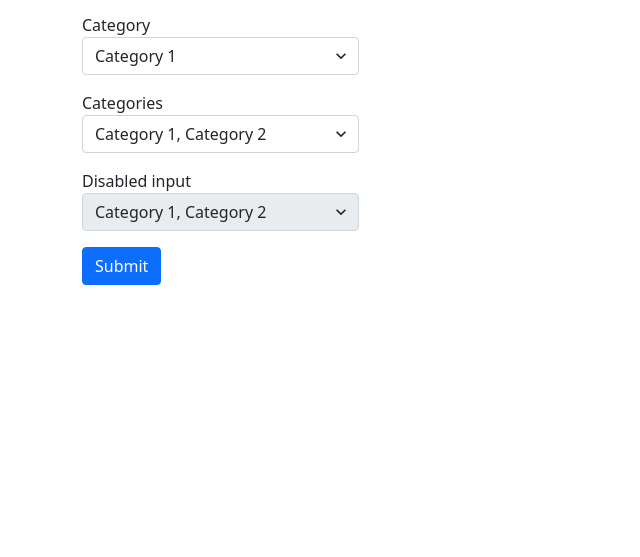
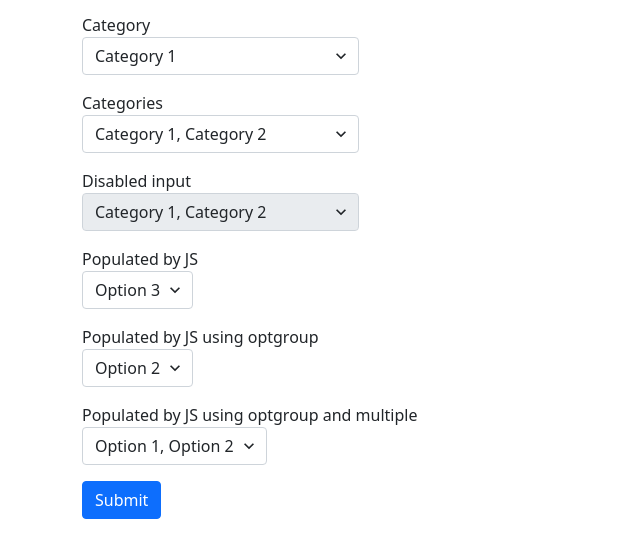
Before and after one commit to cirykpopeye/selectra, a plain HTML site: page index.html in a window 1280 px wide. Shown: the part 121-678 px from the top of the page, without its empty margins (0-640 px from the left). Drawn offline with nearby package versions, Linux system fonts and the light colour scheme.

Commit message:
Programmatically add options, fixes #11

```diff
--- a/index.html
+++ b/index.html
@@ -69,6 +69,18 @@
           </optgroup>
         </select>
       </p>
+      <p>
+        <label for="selectPopulated">Populated by JS</label>
+        <select id="selectPopulated" class="form-control"></select>
+      </p>
+      <p>
+        <label for="selectPopulatedGroups">Populated by JS using optgroup</label>
+        <select id="selectPopulatedGroups" class="form-control"></select>
+      </p>
+      <p>
+        <label for="selectPopulatedGroupsMultiple">Populated by JS using optgroup and multiple</label>
+        <select id="selectPopulatedGroupsMultiple" class="form-control" multiple></select>
+      </p>
       <button type="submit" class="btn btn-primary">Submit</button>
     </form>
   </div>
@@ -99,6 +111,65 @@
       langInputPlaceholder: 'Search a category',
       langEmptyValuePlaceholder: 'Choose one or more categories'
     })
+
+    createSelectra('#selectPopulated', {
+      options: [
+        {
+          value: 'option1',
+          label: 'Option 1'
+        },
+        {
+          value: 'option2',
+          label: 'Option 2'
+        },
+        {
+          value: 'option3',
+          label: 'Option 3',
+          selected: true
+        },
+        {
+          value: 'option4',
+          label: 'Option 4',
+          disabled: true
+        }
+      ]
+    })
+    createSelectra('#selectPopulatedGroups', {
+      options: [
+        {
+          label: 'Group 1',
+          options: [
+            { value: 'option1', label: 'Option 1' },
+            { value: 'option2', label: 'Option 2', selected: true }
+          ]
+        },
+        {
+          label: 'Group 2',
+          options: [
+            { value: 'option3', label: 'Option 3', disabled: true },
+            { value: 'option4', label: 'Option 4' }
+          ]
+        }
+      ]
+    })
+    createSelectra('#selectPopulatedGroupsMultiple', {
+      options: [
+        {
+          label: 'Group 1',
+          options: [
+            { value: 'option1', label: 'Option 1', selected: true },
+            { value: 'option2', label: 'Option 2', selected: true }
+          ]
+        },
+        {
+          label: 'Group 2',
+          options: [
+            { value: 'option3', label: 'Option 3', disabled: true },
+            { value: 'option4', label: 'Option 4' }
+          ]
+        }
+      ]
+    })
   </script>
 </body>
 </html>
```
Also changed, not shown: selectra.min.js.
